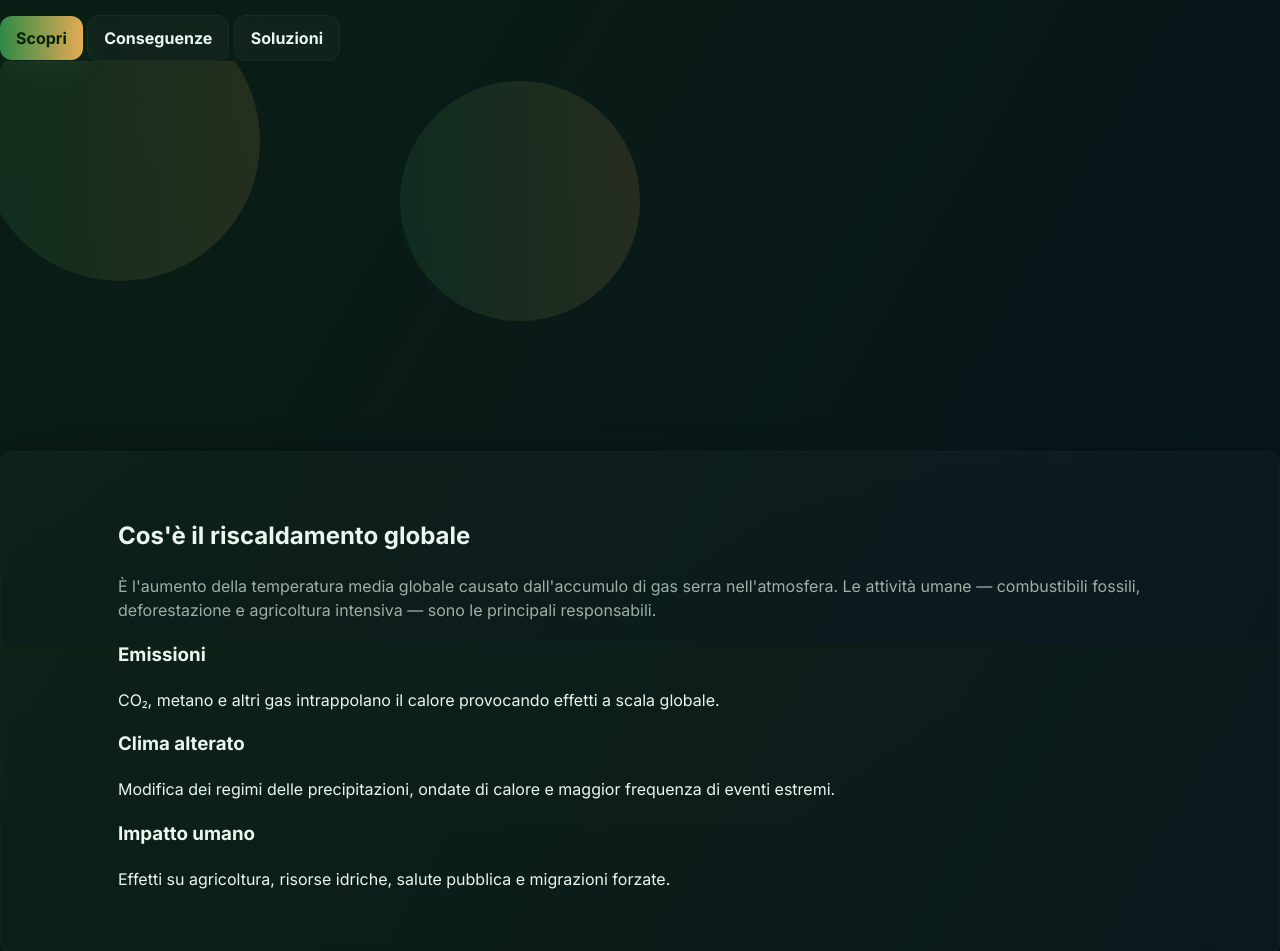
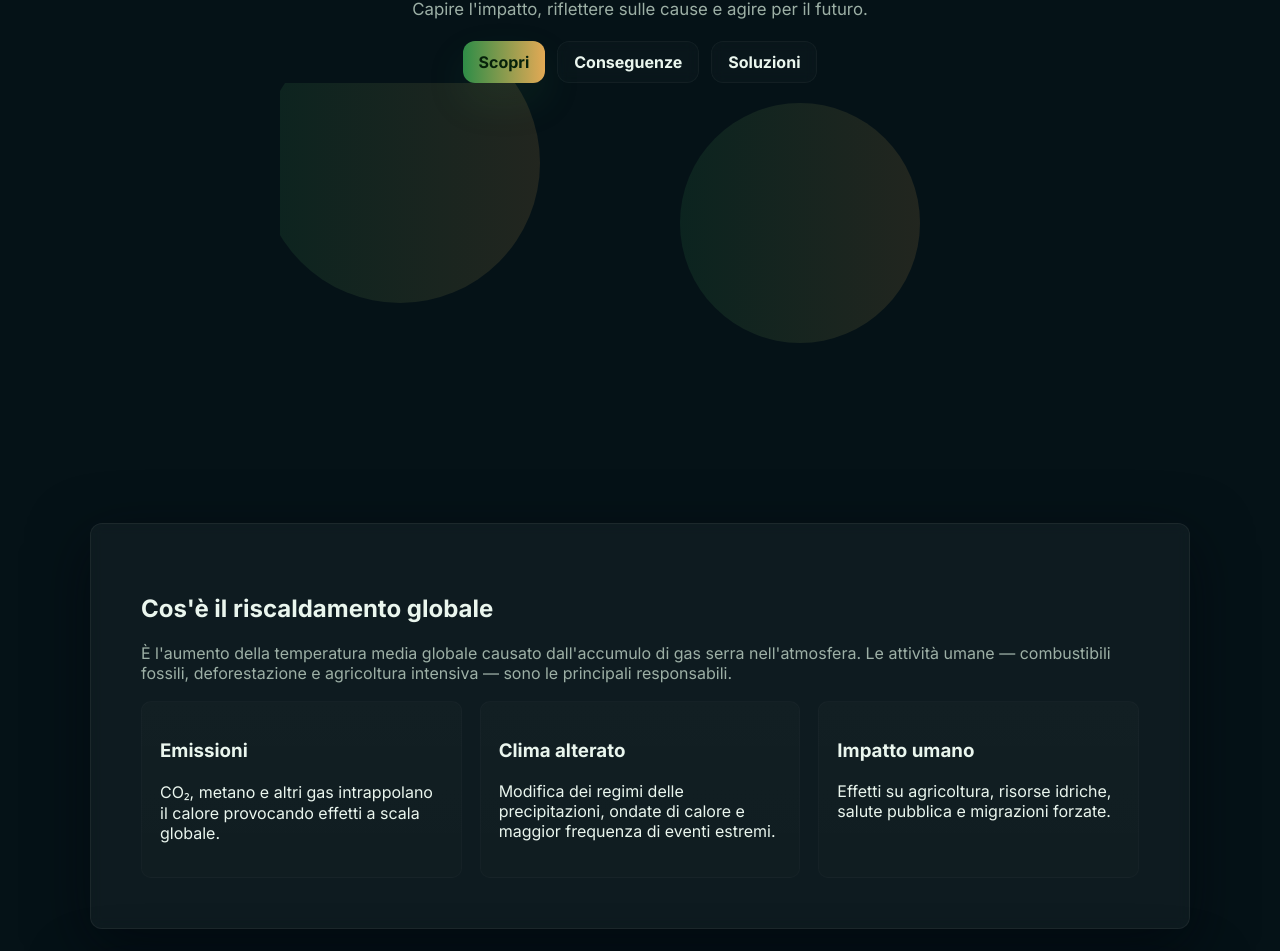
Before and after one commit to riscaldamento/globaleriscaldamento, a plain HTML site: page index.html in a window 1280 px wide. Shown: the part 156-1107 px from the top of the page. Drawn offline with Linux system fonts and the light colour scheme.

Commit message:
Update styles.css

```diff
--- a/styles.css
+++ b/styles.css
@@ -1,40 +1,30 @@
-/* styles.css — Nature Gradient Flow (premium), glassmorphism, responsive */
+/* styles.css — WOW 2.0 Nature Gradient Flow, centered layout, glass, responsive */
 :root{
-  --bg-dark:#06131a;
-  --muted:#9db0a6;
-  --accent:#2f8f48;
-  --accent-2:#f6b65a;
-  --card-bg: rgba(255,255,255,0.06);
-  --glass-border: rgba(255,255,255,0.04);
-  --maxwidth:1100px;
+  --max-w:1100px;
   --radius:14px;
-  --easing: cubic-bezier(.2,.9,.3,1);
-  --grad-angle: 45deg;
-}
-*{box-sizing:border-box}
-html,body{height:100%;scroll-behavior:smooth}
-body{
-  margin:0;
-  font-family: Inter, system-ui, -apple-system, "Segoe UI", Roboto, Arial;
-  color:#eaf6ee;
-  background: linear-gradient(120deg, rgba(10,30,20,1) 0%, rgba(8,22,28,1) 100%);
-  -webkit-font-smoothing:antialiased;
-  -moz-osx-font-smoothing:grayscale;
-  line-height:1.5;
-  overflow-x:hidden;
+  --accent: #2f8f48;
+  --accent2:#f6b65a;
+  --muted: #9db0a6;
+  --card-bg: rgba(255,255,255,0.04);
+  --glass-border: rgba(255,255,255,0.06);
+  --easing: cubic-bezier(.22,.9,.35,1);
+  --shadow-lg: 0 18px 60px rgba(2,6,12,0.55);
 }
 
-/* Animated gradient layer (positioned behind content) */
-.bg-anim{
-  position:fixed;
-  inset:0;
-  z-index:-2;
-  background: linear-gradient(180deg, #2f8f48 0%, #3ca55c 30%, #6bb7e7 60%, #f6b65a 100%);
-  background-size: 300% 300%;
-  filter: saturate(1.05) contrast(1.02);
-  animation: gradFlow 18s var(--easing) infinite;
-  will-change:background-position;
-  opacity:0.95;
+/* Reset & base */
+*{box-sizing:border-box}
+html,body{height:100%;font-family:Inter,system-ui,-apple-system,"Segoe UI",Roboto,Arial;color:#eaf6ee;background:#051217;margin:0;scroll-behavior:smooth}
+a{color:inherit;text-decoration:none}
+.container{max-width:var(--max-w);margin:0 auto;padding:28px}
+
+/* Background animated gradient layer */
+.bg-layer{
+  position:fixed;inset:0;z-index:-3;pointer-events:none;
+  background: linear-gradient(120deg, #2f8f48 0%, #3ca55c 30%, #6bb7e7 65%, #f6b65a 100%);
+  background-size: 260% 260%;
+  filter: contrast(1.03) saturate(1.02) blur(0.6px);
+  animation: gradFlow 20s var(--easing) infinite;
+  transform: translate3d(0,0,0);
 }
 @keyframes gradFlow {
   0%{background-position:0% 50%}
@@ -42,58 +32,57 @@ body{
   100%{background-position:0% 50%}
 }
 
-/* Subtle overlay to darken edges for readability */
-.bg-anim::after{
-  content:"";
-  position:absolute; inset:0;
-  background: radial-gradient(60% 60% at 10% 10%, rgba(0,0,0,0.08), rgba(0,0,0,0.25) 60%);
+/* Page wrapper centers vertically on large screens */
+.page{min-height:100vh;display:flex;flex-direction:column}
+
+/* Hero */
+.hero{display:flex;align-items:center;min-height:60vh;position:relative;padding:48px 18px}
+.hero-inner{max-width:820px;margin-left:auto;margin-right:auto;text-align:center}
+.kicker{font-weight:600;color:var(--muted);letter-spacing:1px;margin-bottom:10px}
+.hero-title{font-size:clamp(34px,6vw,64px);margin:0;font-weight:800;line-height:1.02}
+.hero-title span{background: linear-gradient(90deg,var(--accent),var(--accent2)); -webkit-background-clip:text; background-clip:text; color: transparent}
+.hero-sub{color:var(--muted);margin-top:12px;font-size:1.05rem;max-width:56ch;margin-left:auto;margin-right:auto}
+.hero-cta{display:flex;gap:12px;justify-content:center;margin-top:22px}
+
+/* Buttons */
+.btn{display:inline-flex;align-items:center;gap:10px;padding:10px 16px;border-radius:12px;font-weight:700;border:1px solid rgba(255,255,255,0.04);background:transparent;cursor:pointer;transition:transform .18s var(--easing),box-shadow .18s var(--easing)}
+.btn.primary{background:linear-gradient(90deg, rgba(47,143,72,0.98), rgba(246,182,90,0.92));color:#07210a;border:0;box-shadow:0 18px 40px rgba(47,143,72,0.12)}
+.btn.ghost{backdrop-filter: blur(6px);background: rgba(255,255,255,0.02)}
+.btn.large{padding:14px 20px;font-size:1rem}
+.btn:hover{transform:translateY(-6px)}
+
+/* Section cards (glass) */
+.section{margin:28px auto;padding:22px;border-radius:12px;background:var(--card-bg);border:1px solid var(--glass-border);box-shadow:var(--shadow-lg);max-width:var(--max-w);backdrop-filter: blur(6px)}
+.lead{color:var(--muted);margin-top:0}
+
+/* Grid helpers */
+.grid-3{display:grid;grid-template-columns:repeat(3,1fr);gap:18px;margin-top:18px}
+.info{padding:18px;border-radius:10px;background:linear-gradient(180deg, rgba(255,255,255,0.02), rgba(255,255,255,0.01));border:1px solid rgba(255,255,255,0.02)}
+.two-col{display:grid;grid-template-columns:1fr 340px;gap:24px;align-items:start}
+.stat-card{padding:18px;border-radius:12px;background:linear-gradient(180deg, rgba(255,255,255,0.015), rgba(255,255,255,0.01));border:1px solid rgba(255,255,255,0.02)}
+.stat-big{font-size:40px;font-weight:800}
+.stat-label{color:var(--muted);margin-top:8px;font-size:0.95rem}
+.stat-extra{margin-top:12px;color:var(--muted)}
+
+/* CTA center */
+.cta-center{text-align:center;margin-top:18px}
+
+/* Footer */
+.footer{padding:28px 0;color:var(--muted)}
+.footer-inner{display:flex;justify-content:space-between;align-items:center;gap:12px;flex-wrap:wrap}
+
+/* Reveal animations initial state */
+.hidden{opacity:0;transform:translateY(26px) scale(.995);transition:opacity .8s var(--easing), transform .8s var(--easing);will-change:opacity,transform}
+.show{opacity:1;transform:none}
+
+/* Responsive */
+@media (max-width:1000px){ .grid-3{grid-template-columns:1fr} .two-col{grid-template-columns:1fr} .hero-inner{padding:0 18px} .stat-card{order:2} }
+@media (max-width:520px){
+  .hero{padding:28px 14px}
+  .hero-title{font-size:28px}
+  .footer-inner{flex-direction:column;align-items:center;text-align:center}
+  .two-col{grid-template-columns:1fr}
 }
 
-/* Container */
-.container{max-width:var(--maxwidth);margin:0 auto;padding:28px}
-
-/* Hero */
-.hero{min-height:62vh;display:flex;align-items:center}
-.hero-inner{max-width:760px}
-.hero-title{font-size:clamp(32px,6vw,64px);margin:0 0 8px 0;font-weight:800;letter-spacing:-1px}
-.hero-title span{color:var(--accent-2)}
-.hero-sub{margin:0 0 18px 0;color:var(--muted);font-size:1.05rem}
-.hero-actions{display:flex;gap:12px}
-
-/* Buttons */
-.btn{
-  display:inline-flex;align-items:center;gap:10px;padding:10px 16px;border-radius:12px;text-decoration:none;font-weight:700;border:1px solid var(--glass-border);cursor:pointer;color:inherit;background:transparent;
-  transition:transform .18s var(--easing), box-shadow .18s var(--easing);
-}
-.btn.primary{
-  background: linear-gradient(90deg, rgba(47,143,72,0.95), rgba(246,182,90,0.93));
-  color:#07210a;border:0;box-shadow:0 10px 30px rgba(47,143,72,0.12);
-}
-.btn.ghost{backdrop-filter: blur(6px);background: rgba(255,255,255,0.03)}
-.btn:hover{transform:translateY(-4px)}
-
-/* Sections */
-.section{background:var(--card-bg);border-radius:12px;padding:22px;margin:24px 0;border:1px solid var(--glass-border);box-shadow: 0 8px 30px rgba(2,8,10,0.6)}
-.lead{color:var(--muted);margin-top:0}
-
-/* Cards grid */
-.cards{display:grid;grid-template-columns:repeat(3,1fr);gap:16px;margin-top:18px}
-.card{padding:18px;border-radius:10px;background: linear-gradient(180deg, rgba(255,255,255,0.02), rgba(255,255,255,0.01));border:1px solid rgba(255,255,255,0.02)}
-
-/* Two column */
-.two-col{display:grid;grid-template-columns:1fr 1fr;gap:20px;align-items:start}
-.bullet-list{padding-left:18px}
-.stat{margin-top:12px;background:rgba(255,255,255,0.02);padding:12px;border-radius:10px;border:1px solid rgba(255,255,255,0.02)}
-.stat-number{font-weight:800;font-size:1.5rem}
-.stat-label{color:var(--muted);font-size:0.9rem}
-
-/* Footer */
-.footer{padding:28px 0;color:var(--muted);font-size:0.95rem;text-align:center}
-
-/* Reveal animation initial state */
-.hidden{opacity:0;transform:translateY(28px) scale(0.995);transition:opacity .8s var(--easing), transform .8s var(--easing);will-change:opacity,transform}
-.show{opacity:1;transform:none}
-
-/* Small screens */
-@media (max-width:920px){ .cards{grid-template-columns:1fr} .two-col{grid-template-columns:1fr} .hero{padding:28px 0} }
-@media (max-width:480px){ .hero-title{font-size:28px} .container{padding:18px} }
+/* Focus for keyboard users */
+:root.show-focus a:focus, :root.show-focus .btn:focus { outline: 3px solid rgba(255,255,255,0.12); outline-offset:3px; border-radius:10px; }
```
